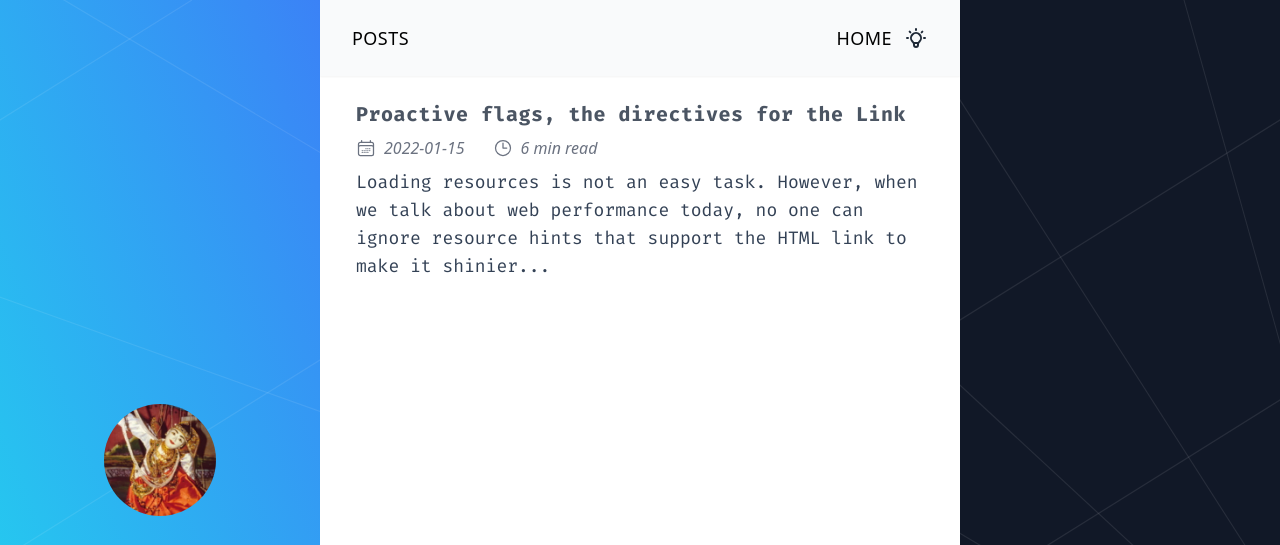
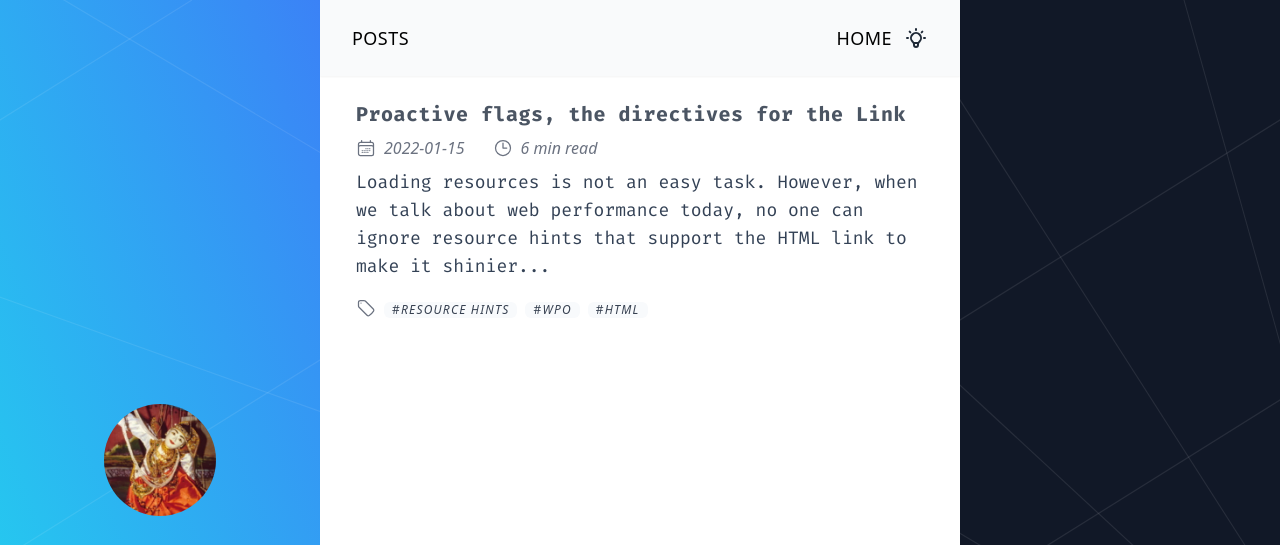
Before and after one commit to kpcn/kcb, an Astro site: page / in a window 1280 px wide. Shown: the top 545 px of the page. Built offline with nearby package versions, Linux system fonts and the light colour scheme; Astro itself is replaced by a stand-in of ours; some packages are replaced by stand-ins of ours.

Commit message:
feat: implemnted Tags astro component with helper functions

```diff
--- a/src/components/PostItem.astro
+++ b/src/components/PostItem.astro
@@ -1,6 +1,7 @@
 ---
 import type { CollectionEntry } from 'astro:content';
 import { readTime } from 'src/utils';
+import Tags from './Tags.astro';
 
 interface Props {
   post: CollectionEntry<'blog'>;
@@ -69,4 +70,5 @@ const readingTime = readTime(body);
       {data.excerpt}
     </p>
   </a>
+  <Tags tags={data.tags || []} />
 </article>
--- /dev/null
+++ b/src/components/Tags.astro
@@ -0,0 +1,41 @@
+---
+import { kebabCase } from 'src/utils';
+
+interface Props {
+  tags: string[];
+}
+
+const { tags = [] } = Astro.props;
+---
+
+<div class="flex items-center py-1 pb-2 space-x-2">
+  <svg
+    class="w-5 h-5 text-gray-500 dark:text-slate-50"
+    fill="none"
+    stroke="currentColor"
+    stroke-width="1.5"
+    viewBox="0 0 24 24"
+    aria-hidden="true"
+  >
+    <path
+      stroke-linecap="round"
+      stroke-linejoin="round"
+      d="M9.568 3H5.25A2.25 2.25 0 003 5.25v4.318c0 .597.237 1.17.659 1.591l9.581 9.581c.699.699 1.78.872 2.607.33a18.095 18.095 0 005.223-5.223c.542-.827.369-1.908-.33-2.607L11.16 3.66A2.25 2.25 0 009.568 3z"
+    ></path>
+    <path stroke-linecap="round" stroke-linejoin="round" d="M6 6h.008v.008H6V6z"
+    ></path>
+  </svg>
+  <div class="flex flex-wrap items-center">
+    {
+      tags.map((tag) => {
+        return (
+          <a href={`/tags/${kebabCase(tag)}`}>
+            <span class="inline-block px-2 mr-2 text-xs font-thin tracking-widest text-justify text-gray-700 rounded-md dark:text-white bg-slate-50 hover:shadow-md hover:scale-105 hover:bg-slate-100 dark:bg-slate-500 dark:hover:bg-slate-100 dark:hover:text-slate-500">
+              #<i class="uppercase">{tag}</i>
+            </span>
+          </a>
+        );
+      })
+    }
+  </div>
+</div>
--- a/src/utils/index.ts
+++ b/src/utils/index.ts
@@ -1 +1,2 @@
 export * from './md-utils';
+export * from './misc';
--- /dev/null
+++ b/src/utils/misc.ts
@@ -0,0 +1,5 @@
+export const kebabCase = (str: string) =>
+  str
+    .replace(/([a-z])([A-Z])/g, '$1-$2')
+    .replace(/[\s_]+/g, '-')
+    .toLowerCase();
```
